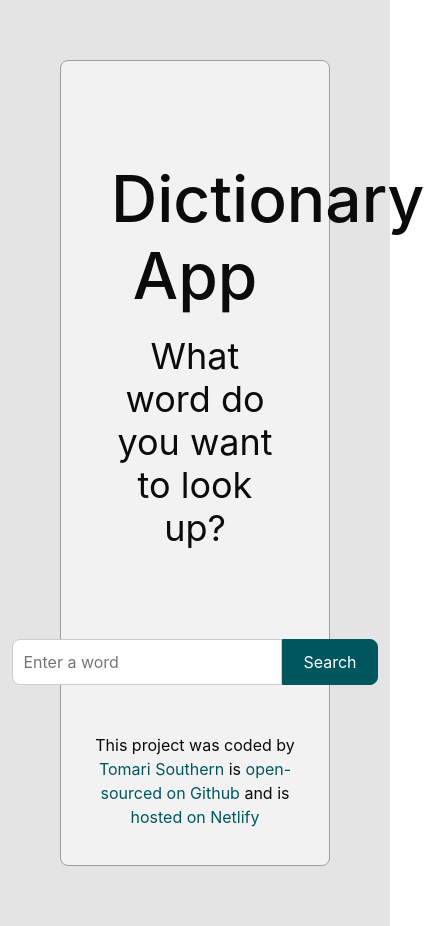
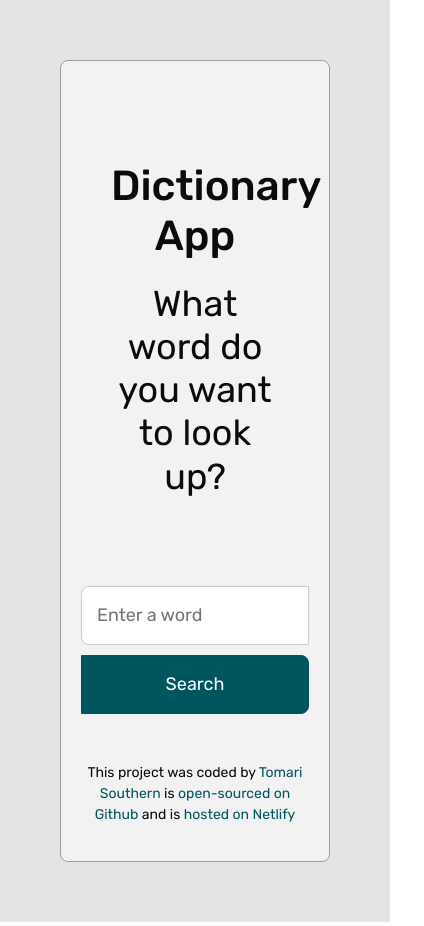
Before and after one commit to TomariCodes/react-dictionary, a React (Create React App) app: page / in a window 390 px wide. Shown: the whole page, 424 px wide, since content can reach past the window. Built offline with nearby package versions, Linux system fonts and the light colour scheme.

Commit message:
Added more CSS

```diff
--- a/public/index.html
+++ b/public/index.html
@@ -15,6 +15,9 @@
       user's mobile device or desktop. See https://developers.google.com/web/fundamentals/web-app-manifest/
     -->
     <link rel="manifest" href="%PUBLIC_URL%/manifest.json" />
+    <link rel="preconnect" href="https://fonts.googleapis.com">
+<link rel="preconnect" href="https://fonts.gstatic.com" crossorigin>
+<link href="https://fonts.googleapis.com/css2?family=Rubik:ital,wght@0,300..900;1,300..900&display=swap" rel="stylesheet">
     <link
       href="https://cdn.jsdelivr.net/npm/bootstrap@5.3.8/dist/css/bootstrap.min.css"
       rel="stylesheet"
--- a/src/Antonyms.js
+++ b/src/Antonyms.js
@@ -5,7 +5,7 @@ function Antonyms(props) {
     return null;
   }
   return (
-    <p className="antonyms">
+    <p className="antonyms fs-6">
       Antonyms: {props.antonyms.join(", ")}
     </p>
   );
--- a/src/App.css
+++ b/src/App.css
@@ -5,6 +5,7 @@
   width: 100%;
   min-height: 100vh;
   color: #0b0b0b;
+  font-family: "Rubik", sans-serif;
 }
 
 
@@ -13,6 +14,7 @@
   padding: 20px;
   border-radius: 8px;
   border: 1px solid #9e9e9e;
+  min-height: 80vh;
 }
 
 .main .App-header {
@@ -32,12 +34,11 @@
 .App form {
   display: flex;
   justify-content: center;
-  /* margin-top: 40px; */
 }
 
 .form-input {
-  padding: 10px;
-  font-size: 16px;
+  padding: 15px;
+  font-size: 18px;
   width: 700px;
   border-radius: 8px;
   border: 1px solid #ccc;
@@ -52,8 +53,8 @@
 }
 
 .btn-submit {
-  padding: 10px 20px;
-  font-size: 16px;
+  padding: 15px 25px;
+  font-size: 18px;
   background-color: #00565f;
   color: white;
   border-radius: 8px;
@@ -68,51 +69,44 @@
   color: white;
 }
 
-.Results {
-  margin: 80px 0;
-  text-align: left;
-  border-top: 1px solid #ccc;
-  border-bottom: 1px solid #ccc;
-  padding: 40px;
-}
-
-.Results h2 {
-  font-size: 70px;
-}
-
-.Results h3 {
-  font-size: 24px;
-  font-weight: normal;
-  margin-bottom: 20px;
-}
-
-
-.Meaning {
-  text-align: left;
-  padding: 20px;
-  border: 1px solid #ccc;
-  margin: 10px 0;
-}
-
-.Meaning .partOfSpeech {
-  font-style: italic;
-  margin-bottom: 10px;
-  font-weight: 600;
-}
-
-.Meaning .definition {
-  font-size: 18px;
-  margin-bottom: 5px;
-}
-
-.Meaning .example, .Meaning .synonyms, .Meaning .antonyms {
-  font-size: 15px;
-  font-style: italic;
-  margin-bottom: 10px;
-}
-
 
 footer a {
   color: #00565f;
   text-decoration: none;
 }
+
+footer {
+  font-size: 16px;
+  margin-top: 40px;
+}
+
+@media (max-width: 768px) {
+  .App-header h1 {
+    font-size: 42px;
+  }
+
+  .App-header h2 {
+    font-size: 24px;
+  }
+
+
+  .form-input {
+    width: 100%;
+    max-width: 300px;
+  }
+
+  .btn-submit {
+    width: 100%;
+    max-width: 300px;
+    margin-top: 10px;
+  }
+
+  .App form {
+    flex-direction: column;
+    align-items: center;
+  }
+
+  footer {
+    font-size: 14px;
+  }
+}
--- a/src/Example.js
+++ b/src/Example.js
@@ -4,7 +4,7 @@ function Example(props) {
   if (!props.example) {
     return null;
   }
-  return <p className="example">Ex: {props.example}</p>;
+  return <p className="example fs-6">Ex: {props.example}.</p>;
 }
 
 export default Example;
--- /dev/null
+++ b/src/Meaning.css
@@ -0,0 +1,25 @@
+.Meaning {
+  text-align: left;
+  padding: 20px;
+  border: 1px solid #ccc;
+  margin: 10px 0;
+  border-radius: 8px;
+  box-shadow: 3px 4px 7px rgba(0, 0, 0, 0.2);
+}
+
+.Meaning .partOfSpeech {
+  font-style: italic;
+  margin-bottom: 10px;
+  font-weight: 600;
+}
+
+.Meaning .definition {
+  font-size: 18px;
+  margin-bottom: 5px;
+}
+
+.Meaning .example, .Meaning .synonyms, .Meaning .antonyms {
+  font-size: 15px;
+  font-style: italic;
+  margin-bottom: 10px;
+}
--- a/src/Meaning.js
+++ b/src/Meaning.js
@@ -2,12 +2,13 @@ import React from "react";
 import Example from "./Example";
 import Synonyms from "./Synonyms";
 import Antonyms from "./Antonyms";
+import "./Meaning.css"
 
 function Meaning(props) {
         return (
             <div className="Meaning">
-        <h3 className="partOfSpeech text-capitalize">{props.meaning.partOfSpeech}</h3>
-        <p className="text-capitalize definition">{props.meaning.definition}</p>
+        <h3 className="partOfSpeech text-capitalize fs-3">{props.meaning.partOfSpeech}</h3>
+        <p className="text-capitalize definition fs-4">{props.meaning.definition}</p>
         <Example example={props.meaning.example} />
         <Synonyms synonyms={props.meaning.synonyms} />
         <Antonyms antonyms={props.meaning.antonyms} />
--- /dev/null
+++ b/src/Phonetic.js
@@ -0,0 +1,16 @@
+import React from "react";
+
+function Phonetic(props) {
+    if (props.phonetic) {
+        return (
+            <div className="Phonetic">
+      <h3>/{props.phonetic.replace(",", " ")}/</h3>
+    </div>
+  );
+} else {
+    return null;
+  }
+}
+
+
+export default Phonetic;
--- /dev/null
+++ b/src/Results.css
@@ -0,0 +1,35 @@
+.Results {
+  margin: 80px 0;
+  text-align: left;
+  border-top: 1px solid #ccc;
+  border-bottom: 1px solid #ccc;
+  padding: 40px;
+}
+
+.Results h2 {
+  font-size: 70px;
+  padding: 0;
+  margin: 0;
+}
+
+.Results h3 {
+  font-size: 24px;
+  font-weight: normal;
+}
+
+.results-phonetic {
+  border: 1px solid #ccc;
+  border-radius: 8px;
+  margin: 30px 0;
+  padding: 20px;
+  display: flex;
+  justify-content: flex-start;
+  box-shadow: 6px 8px 14px rgba(0, 0, 0, 0.2);
+}
+
+.results-container {
+  display: flex;
+  flex-direction: column;
+  justify-content: center;
+  align-items: center;
+}
--- a/src/Results.js
+++ b/src/Results.js
@@ -1,12 +1,18 @@
 import React from "react";
 import Meaning from "./Meaning";
+import Phonetic from "./Phonetic";
+import "./Results.css"
 
 function Results(props) {
   if (props.results) {
     return (
       <div className="Results">
-        <h2 className="text-capitalize">{props.results.word}</h2>
-        <h3>/{props.results.phonetic.replace(",", " ")}/</h3>
+      <div className="results-phonetic">
+      <div className="results-container">
+        <h2 className="word text-capitalize">{props.results.word}</h2>
+        <Phonetic phonetic={props.results.phonetic} />
+              </div>
+      </div>
         {props.results.meanings.map((meaning, index) => {
           return (
             <div key={index}>
--- a/src/Synonyms.js
+++ b/src/Synonyms.js
@@ -5,7 +5,7 @@ function Synonyms(props) {
     return null;
   }
   return (
-    <p className="synonyms">
+    <p className="synonyms fs-6">
       Synonyms: {props.synonyms.join(", ")}
     </p>
   );
```
